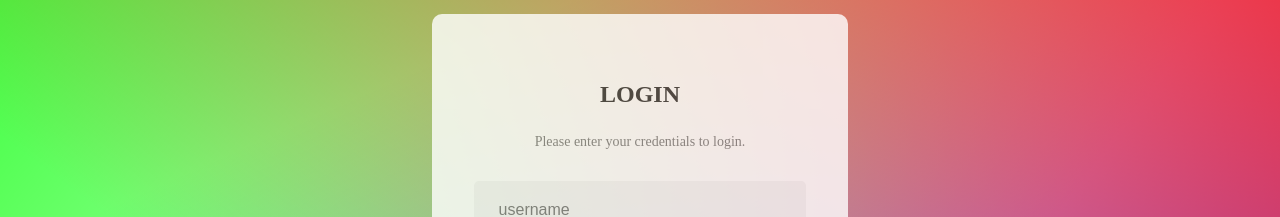
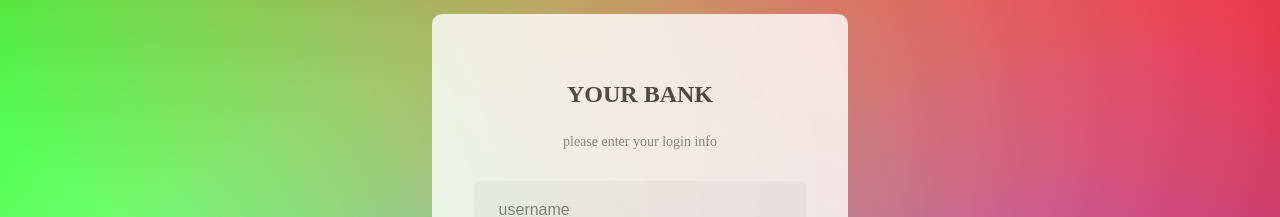
Before and after one commit to methubd/simple-bank, a plain HTML site: page index.html in a window 1280 px wide. Shown: the part 146-363 px from the top of the page. Drawn offline with Linux system fonts and the light colour scheme.

```diff
--- a/index.html
+++ b/index.html
@@ -18,8 +18,8 @@
     <section class="container">
         <div class="cardBody">
             <div class="body-headings">
-                <h1 class="body-title">LOGIN</h1>
-                <p class="body-description">Please enter your credentials to login.</p>
+                <h1 class="body-title">YOUR BANK</h1>
+                <p class="body-description">please enter your login info</p>
             </div>
             <form class="login-form" action="">
                 <input id="inputUserName" class="input-box" type="text" placeholder="username">
```
Also changed, not shown: bank-inside.html (+5 -3 lines).
